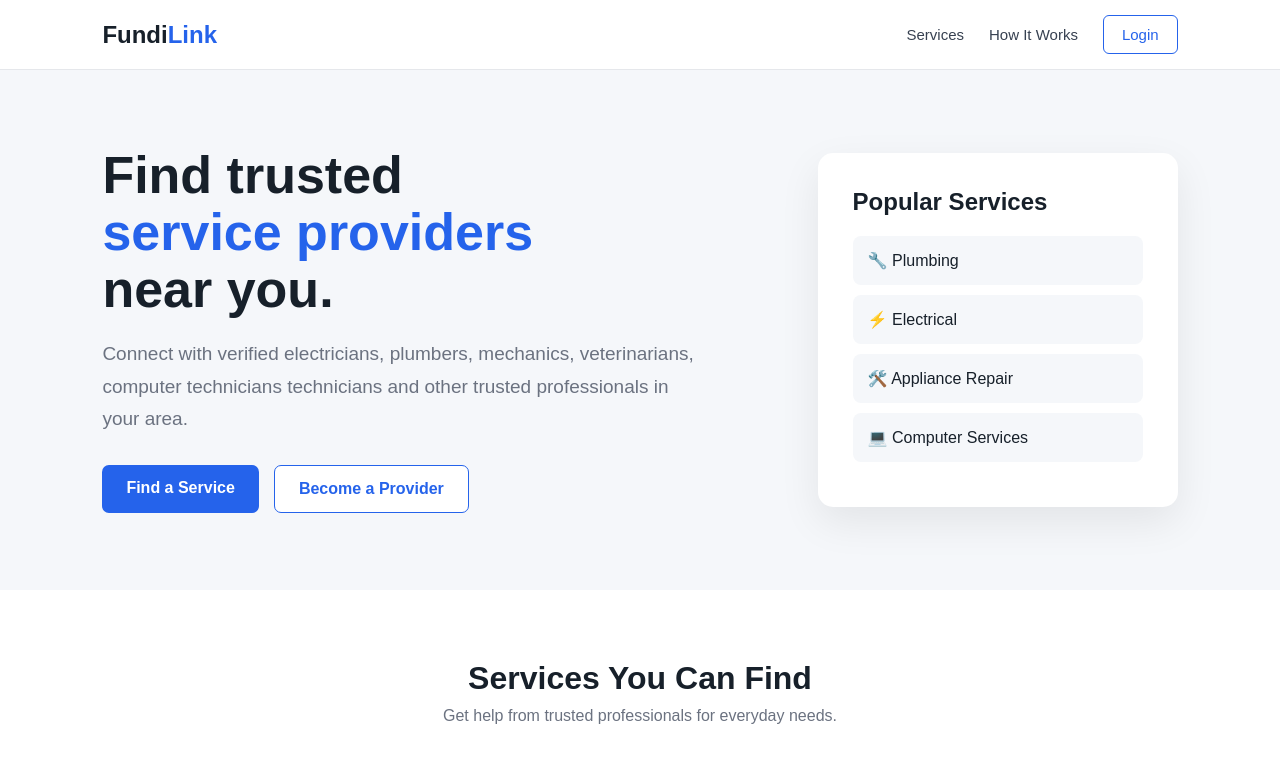
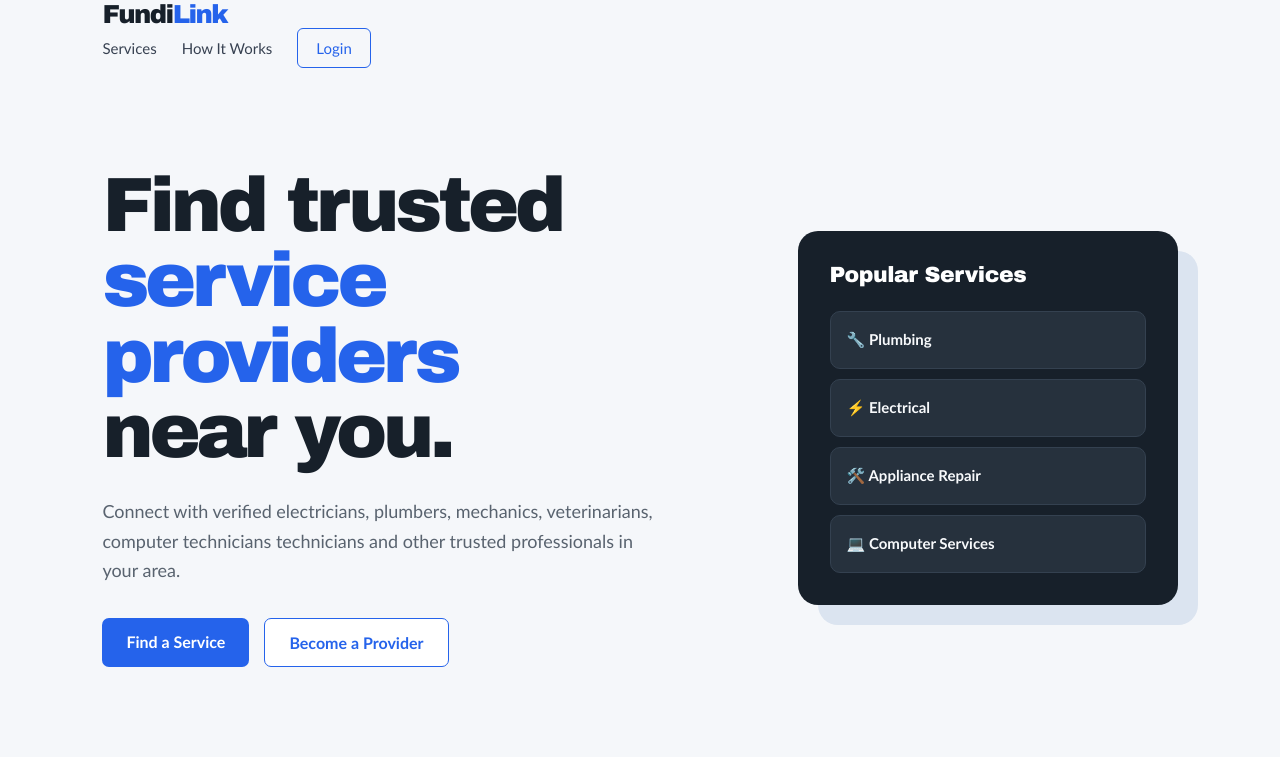
Before and after one commit to GeorgeMichael2001/local-services, a Next.js app: page / in a window 1280 px wide. Shown: the top 764 px of the page. Built offline with nearby package versions, Linux system fonts and the light colour scheme.

Commit message:
Refine FundiLink landing page typography

```diff
--- a/src/app/globals.css
+++ b/src/app/globals.css
@@ -5,11 +5,17 @@
 }
 
 body {
-  font-family: Arial, Helvetica, sans-serif;
+  font-family: "Trebuchet MS", "Segoe UI", Arial, sans-serif;
   background: #f5f7fa;
   color: #17202a;
 }
-
+h1,
+h2,
+h3,
+.logo {
+  font-family: "Arial Black", "Trebuchet MS", Arial, sans-serif;
+  letter-spacing: -0.03em;
+}
 /* ---------- HOME PAGE ---------- */
 
 .home {
@@ -19,18 +25,17 @@ body {
 /* Navigation */
 
 .navbar {
-  height: 70px;
-  display: flex;
-  align-items: center;
-  justify-content: space-between;
+  height: 78px;
   padding: 0 8%;
-  background: white;
-  border-bottom: 1px solid #e5e7eb;
+  background: #f5f7fa;
+  border-bottom: none;
+
 }
 
 .logo {
-  font-size: 24px;
-  font-weight: 700;
+  font-size: 26px;
+  font-weight: 900;
+  letter-spacing: -0.06em;
 }
 
 .logo span {
@@ -57,14 +62,14 @@ body {
 }
 
 /* Hero */
-
 .hero {
-  min-height: 520px;
+  min-height: 620px;
   display: flex;
   align-items: center;
   justify-content: space-between;
-  padding: 70px 8%;
-  gap: 50px;
+  padding: 90px 8%;
+  gap: 80px;
+  background: #f5f7fa;
 }
 
 .hero-content {
@@ -72,9 +77,11 @@ body {
 }
 
 .hero-content h1 {
-  font-size: 52px;
-  line-height: 1.1;
-  margin-bottom: 20px;
+  max-width: 720px;
+  font-size: clamp(52px, 6vw, 78px);
+  line-height: 0.98;
+  margin-bottom: 28px;
+  letter-spacing: -0.055em;
 }
 
 .hero-content h1 span {
@@ -82,10 +89,11 @@ body {
 }
 
 .hero-content p {
-  font-size: 19px;
-  line-height: 1.7;
-  color: #6b7280;
-  margin-bottom: 30px;
+  max-width: 560px;
+  font-size: 18px;
+  line-height: 1.65;
+  color: #59636f;
+  margin-bottom: 32px;
 }
 
 .hero-buttons {
@@ -114,24 +122,38 @@ body {
 }
 
 /* Hero card */
-
 .hero-card {
-  width: 360px;
-  background: white;
-  padding: 35px;
-  border-radius: 15px;
-  box-shadow: 0 15px 40px rgba(0, 0, 0, 0.08);
+  width: 380px;
+  flex-shrink: 0;
+  background: #17202a;
+  color: white;
+  padding: 32px;
+  border-radius: 20px;
+  box-shadow: 20px 20px 0 #dbe4f0;
 }
 
 .hero-card h2 {
-  margin-bottom: 20px;
+  margin-bottom: 24px;
+  font-size: 22px;
+  letter-spacing: -0.02em;
 }
 
 .service-item {
-  padding: 15px;
+  display: flex;
+  align-items: center;
+  min-height: 58px;
+  padding: 0 16px;
   margin-bottom: 10px;
-  background: #f5f7fa;
-  border-radius: 8px;
+  background: #26313d;
+  border: 1px solid #344150;
+  border-radius: 10px;
+  color: #f8fafc;
+  font-size: 15px;
+  font-weight: 600;
+}
+
+.service-item:last-child {
+  margin-bottom: 0;
 }
 
 /* Services */
@@ -253,7 +275,6 @@ body {
 }
 
 /* Mobile */
-
 @media (max-width: 768px) {
   .navbar {
     padding: 0 5%;
@@ -265,12 +286,18 @@ body {
 
   .hero {
     flex-direction: column;
-    padding: 50px 5%;
+    padding: 60px 5%;
     text-align: center;
   }
 
   .hero-content h1 {
-    font-size: 40px;
+    font-size: 42px;
+    line-height: 1.05;
+  }
+
+  .hero-content p {
+    margin-left: auto;
+    margin-right: auto;
   }
 
   .hero-buttons {
@@ -280,7 +307,8 @@ body {
 
   .hero-card {
     width: 100%;
-    max-width: 360px;
+    max-width: 380px;
+    box-shadow: 12px 12px 0 #dbe4f0;
   }
 
   .service-grid {
```
